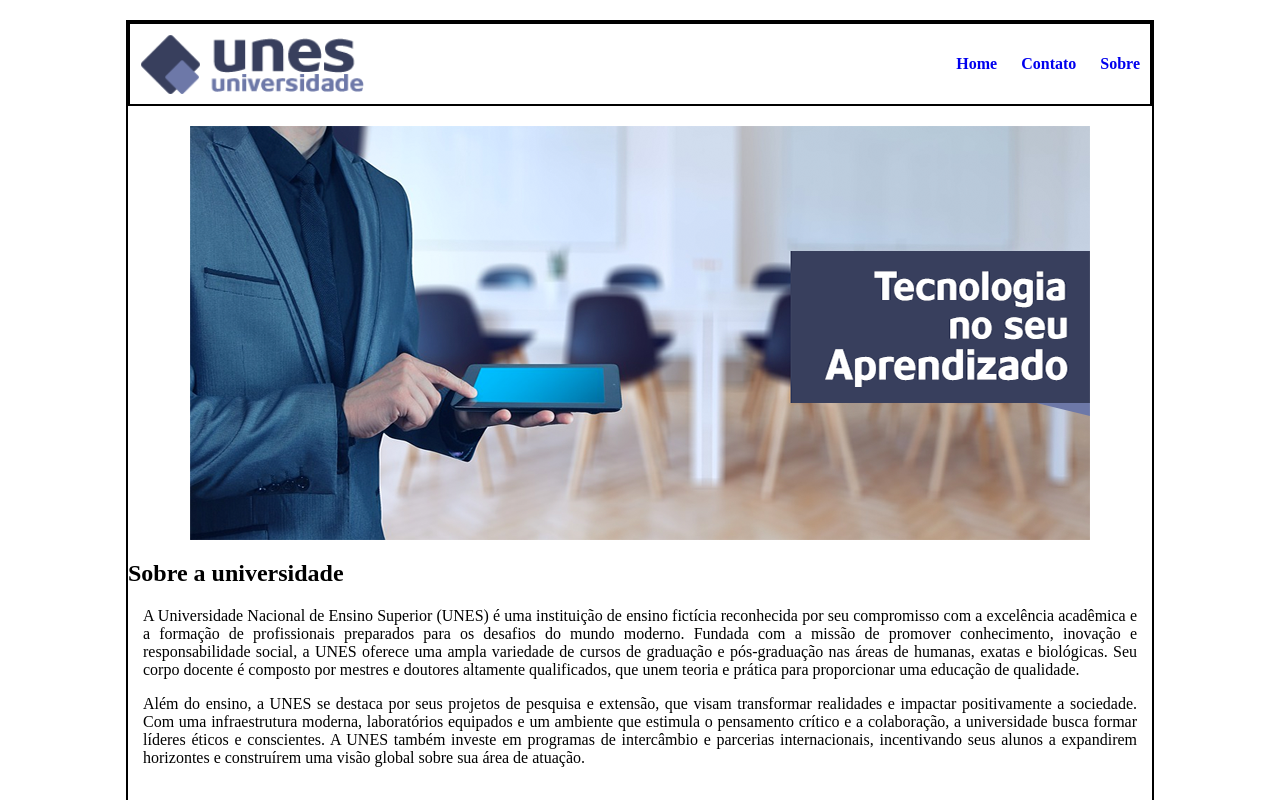
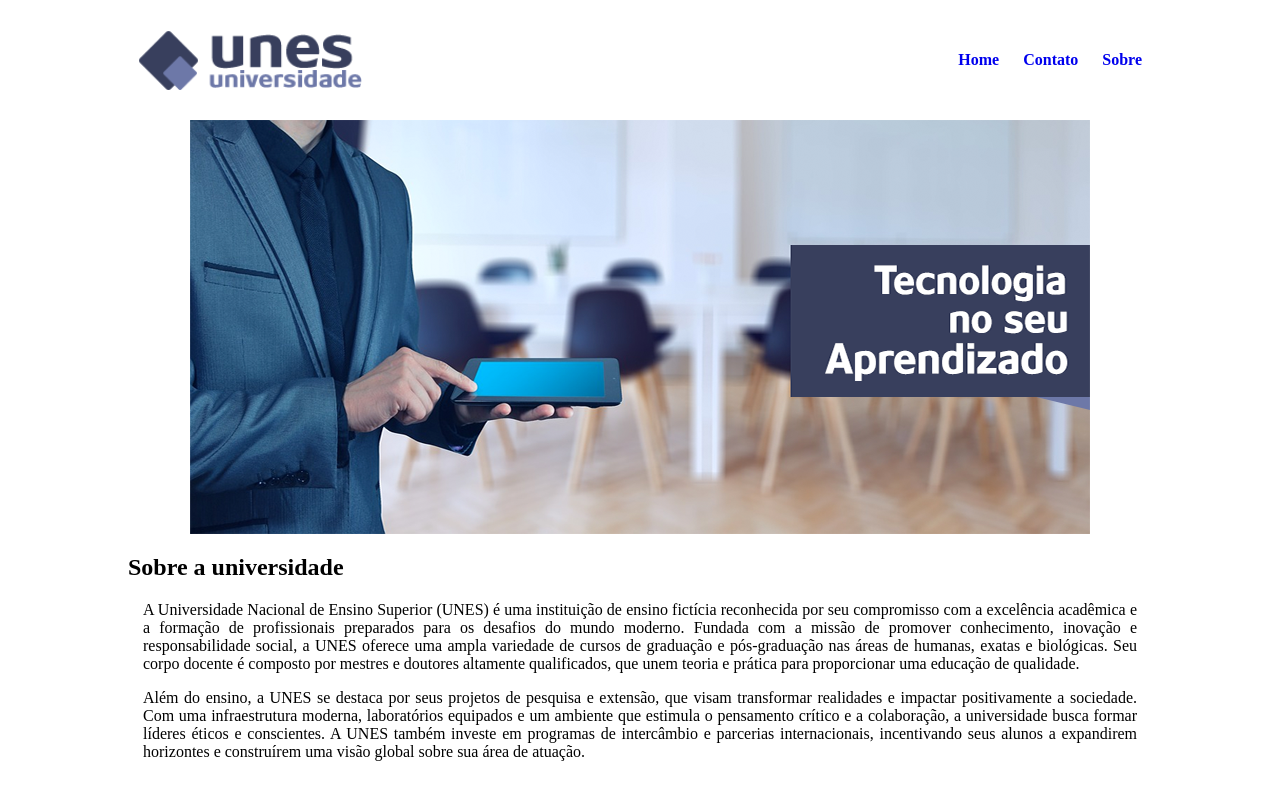
Before and after one commit to giotrzz/desafio_design_digital, a plain HTML site: page index.html in a window 1280 px wide. Shown: the top 800 px of the page. Drawn offline with Linux system fonts and the light colour scheme.

Commit message:
modificando css

```diff
--- a/css/styles.css
+++ b/css/styles.css
@@ -1,5 +1,4 @@
 body {
-    border: 2px solid;
     max-width: 80%;
     margin: 20px auto;
 }
@@ -15,15 +14,6 @@ main img {
     display: flex;
     justify-content: space-between;
     align-items: center;
-    border: 2px solid;
-    padding: 10px;
-}
-
-.flex-container {
-    display: flex;
-    justify-content: space-between;
-    align-items: center;
-    border: 2px solid;
     padding: 10px;
 }
 
```
